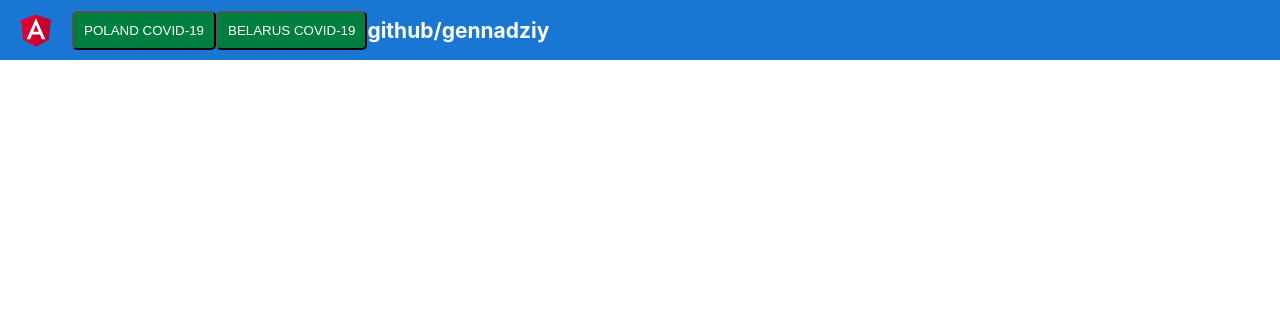
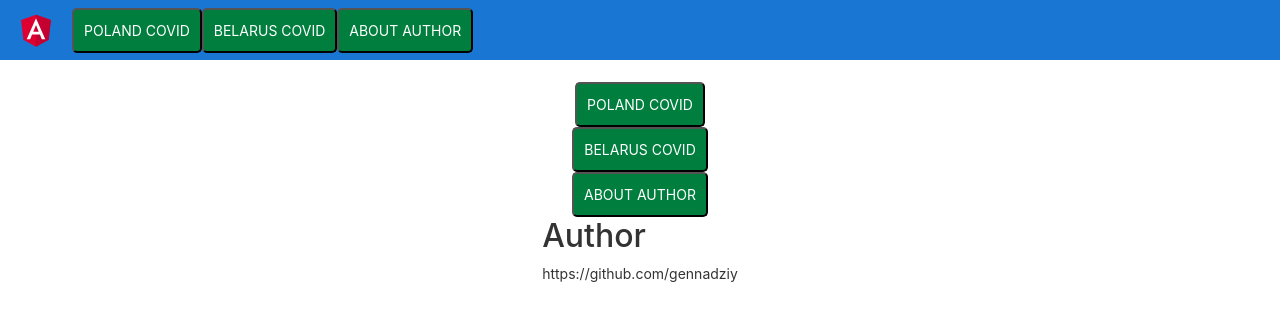
Before and after one commit to gennadziy/covid-19-POLAND, an Angular app: page /poland in a window 1280 px wide. Before the commit this address led to /. Shown: the top 320 px of the page. Built offline with nearby package versions, Linux system fonts and the light colour scheme.

Commit message:
make it better

```diff
--- a/src/app/app-routing.module.ts
+++ b/src/app/app-routing.module.ts
@@ -2,6 +2,8 @@ import { NgModule } from '@angular/core';
 import { Routes, RouterModule } from '@angular/router';
 import { Poland1Component } from './poland1/poland1.component';
 import { BelarusComponent } from './belarus/belarus.component';
+import { PolandComponent } from './poland/poland.component';
+
 
 
 
@@ -9,6 +11,8 @@ import { BelarusComponent } from './belarus/belarus.component';
 const routes: Routes = [
   { path: 'poland1', component: Poland1Component },
   { path: 'belarus', component: BelarusComponent },
+  { path: 'poland', component: PolandComponent }
+
 
 ];
 
--- a/src/app/app.component.html
+++ b/src/app/app.component.html
@@ -309,17 +309,34 @@ font-size: larger;
 
   <span>
 
-    <button routerLink="poland1" class="nav-link" routerLinkActive="active">POLAND COVID-19</button>
+    <button routerLink="poland1" class="nav-link" routerLinkActive="active">POLAND COVID</button>
   </span>
 <span>
 
-  <button routerLink="belarus" class="nav-link" routerLinkActive="active" >BELARUS COVID-19</button>
+  <button routerLink="belarus" class="nav-link" routerLinkActive="active" >BELARUS COVID</button>
 
 </span>
-<A></A>
-<h2>github/gennadziy</h2>
+<span>
+
+  <button routerLink="poland" class="nav-link" routerLinkActive="active" >ABOUT AUTHOR</button>
+
+</span>
     <div class="spacer"></div>
 </div>
+
 <div class="content" role="main">
+  <span>
 
+    <button routerLink="poland1" class="nav-link" routerLinkActive="active">POLAND COVID</button>
+  </span>
+<span>
+
+  <button routerLink="belarus" class="nav-link" routerLinkActive="active" >BELARUS COVID</button>
+
+</span>
+<span>
+
+  <button routerLink="poland" class="nav-link" routerLinkActive="active" >ABOUT AUTHOR</button>
+
+</span>
 <router-outlet></router-outlet>
--- a/src/app/poland/poland.component.html
+++ b/src/app/poland/poland.component.html
@@ -5,43 +5,10 @@
   <script src="https://maxcdn.bootstrapcdn.com/bootstrap/4.4.1/js/bootstrap.min.js"></script>
 <div>
     <div >
-      <h2>POLAND COVID-19</h2>
+      <h2>Author</h2>
+
     </div>
     <div >
-
-      <table class="table table-striped">
-        <thead>
-          <tr>
-            <th>Date</th>
-
-            <th>CountryCode</th>
-
-            <th>Country</th>
-            <th></th>
-            <th>Cases</th>
-            <th></th>
-            <th>Status</th>
-            <!-- <th>Action</th> -->
-          </tr>
-        </thead>
-        <tbody>
-          <tr *ngFor="let polands of (poland | async)?.reverse()">
-            <td>{{polands.Date.substr(0,10 )}}</td>
-          <td></td>
-            <td>{{polands.CountryCode}}</td>
-            <td></td>
-            <td>{{polands.Country}}</td>
-            <td></td>
-            <td>{{polands.Cases}}</td>
-            <td></td>
-            <td>{{polands.Status}}</td>
-            <!-- <td>
-              <button (click)="deleteEmployee(employee.id)" class="btn btn-danger">Delete</button>
-                <button (click)="updateEmployee(employee.id)" class="btn btn-info" style="margin-left: 10px">Update</button>
-                <button (click)="employeeDetails(employee.id)" class="btn btn-info" style="margin-left: 10px">Details</button>
-            </td> -->
-          </tr>
-        </tbody>
-      </table>
+<a>https://github.com/gennadziy</a>
     </div>
   </div>
```
